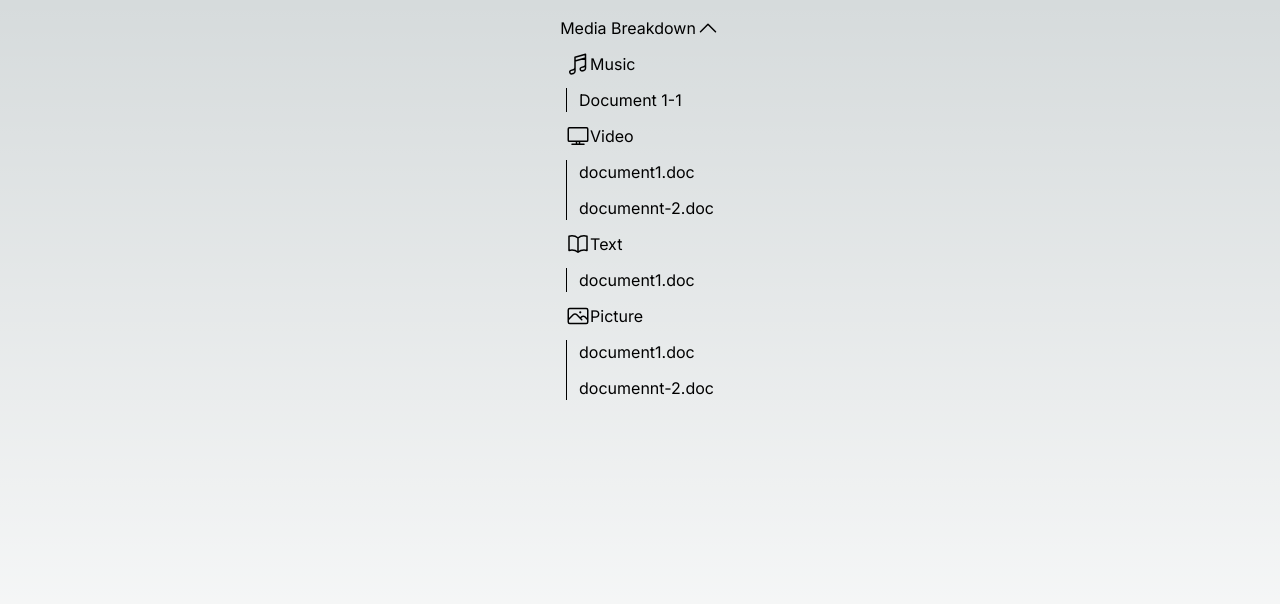
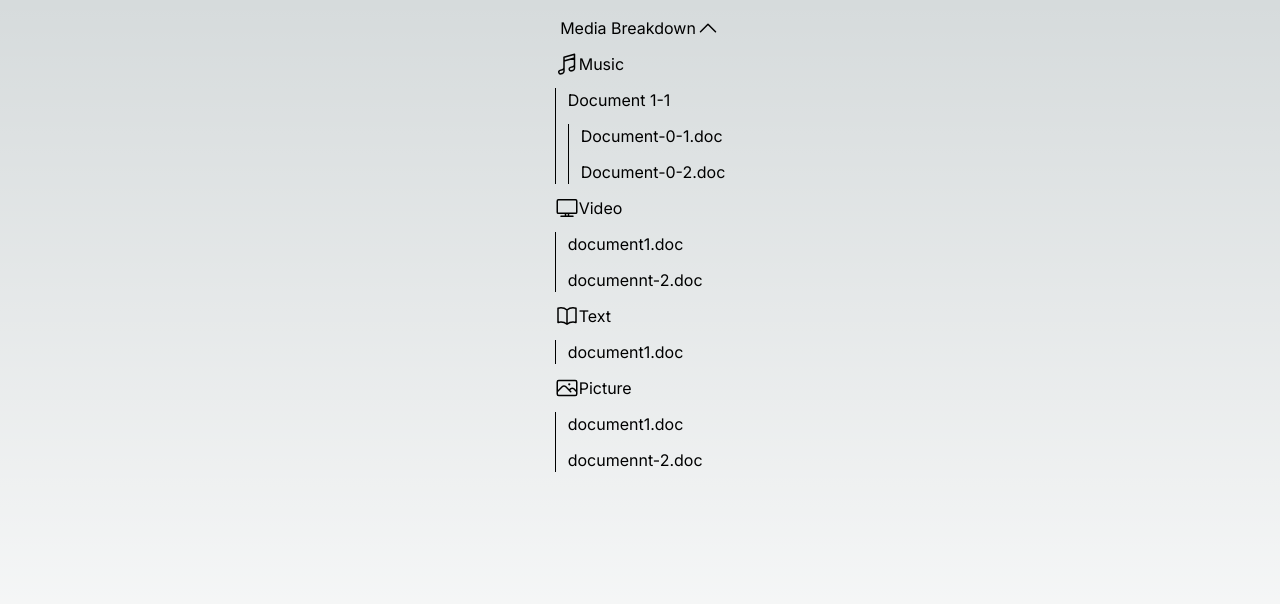
Before and after one commit to EvanBurriola/media-page, a Next.js app: page / in a window 1280 px wide. Both pictures are taken after a click on the element "Media Breakdown". Shown: the top 604 px of the page. Built offline with nearby package versions, Linux system fonts and the light colour scheme.

Commit message:
Made expand/collapse work all the way down tree

```diff
--- a/app/page.tsx
+++ b/app/page.tsx
@@ -78,7 +78,7 @@ export default function Home() {
       return (
         // "flex min-h-screen flex-col items-center justify-between p-24"
         <main className="flex min-h-screen flex-col items-center p-4">
-          <div onClick={handleClick} className="mb-3 flex flex-row">
+          <div onClick={handleClick} className="mb-3 flex flex-row cursor-pointer select-none">
             <h1>Media Breakdown</h1>
             <svg xmlns="http://www.w3.org/2000/svg" fill="none" viewBox="0 0 24 24" strokeWidth={1.5} stroke="currentColor" className="w-6 h-6">
             <path strokeLinecap="round" strokeLinejoin="round" d="m4.5 15.75 7.5-7.5 7.5 7.5" />
@@ -91,7 +91,7 @@ export default function Home() {
         return (
           // "flex min-h-screen flex-col items-center justify-between p-24"
           <main className="flex min-h-screen flex-col items-center p-4">
-            <div onClick={handleClick} className="mb-3 flex flex-row">
+            <div onClick={handleClick} className="mb-3 flex flex-row cursor-pointer select-none">
               <h1>Media Breakdown</h1>
               <svg xmlns="http://www.w3.org/2000/svg" fill="none" viewBox="0 0 24 24" strokeWidth={1.5} stroke="currentColor" className="w-6 h-6">
               <path strokeLinecap="round" strokeLinejoin="round" d="m19.5 8.25-7.5 7.5-7.5-7.5" />
--- a/components/tree.tsx
+++ b/components/tree.tsx
@@ -7,16 +7,9 @@ export default function Tree({ treeData, expand}: any) {
   if (treeData === undefined)
     return false;
 
-  // Have children nodes hidden by default
-  const [showAll, setShowAll] = useState(expand);
-
-  const handleClick = () => {
-    setShowAll(!showAll);
-  };
-
   return (
     <>
-      <ul key="expand">
+      <ul>
         {treeData.map((node: any) => (
           <TreeNode node={node} key={node.key} expand={expand}/>
         ))}
--- a/components/tree_node.tsx
+++ b/components/tree_node.tsx
@@ -24,7 +24,7 @@ export default function TreeNode({ node, expand }: NodeProps,) {
   // Full expand/collapse
   useEffect(() =>{
     if(expand == true){
-      setShowChildren(true);
+        setShowChildren(true);
     } else{
       setShowChildren(false);
     }
@@ -38,7 +38,7 @@ export default function TreeNode({ node, expand }: NodeProps,) {
             <span className="cursor-pointer select-none">{label}</span>
           </div>
           <ul className="pl-3 border-l border-black">
-            {showChildren && <Tree treeData={children} />}
+            {showChildren && <Tree treeData={children} expand={expand} />}
           </ul>
         </>
       );
@@ -50,7 +50,7 @@ export default function TreeNode({ node, expand }: NodeProps,) {
             <span className="select-none">{label}</span>
           </div>
           <ul className="pl-3 border-l border-black">
-            {showChildren && <Tree treeData={children} />}
+            {showChildren && <Tree treeData={children} expand={expand} />}
           </ul>
         </>
       );
@@ -64,7 +64,7 @@ export default function TreeNode({ node, expand }: NodeProps,) {
           <span className="cursor-pointer select-none transition-all duration-300 ease-in hover:text-cyan-600 hover:font-bold"> {label}</span>
         </div>
         <ul className="pl-3 border-l border-black">
-          {showChildren && <Tree treeData={children} />}
+          {showChildren && <Tree treeData={children} expand={expand} />}
         </ul>
       </>
     );
```
